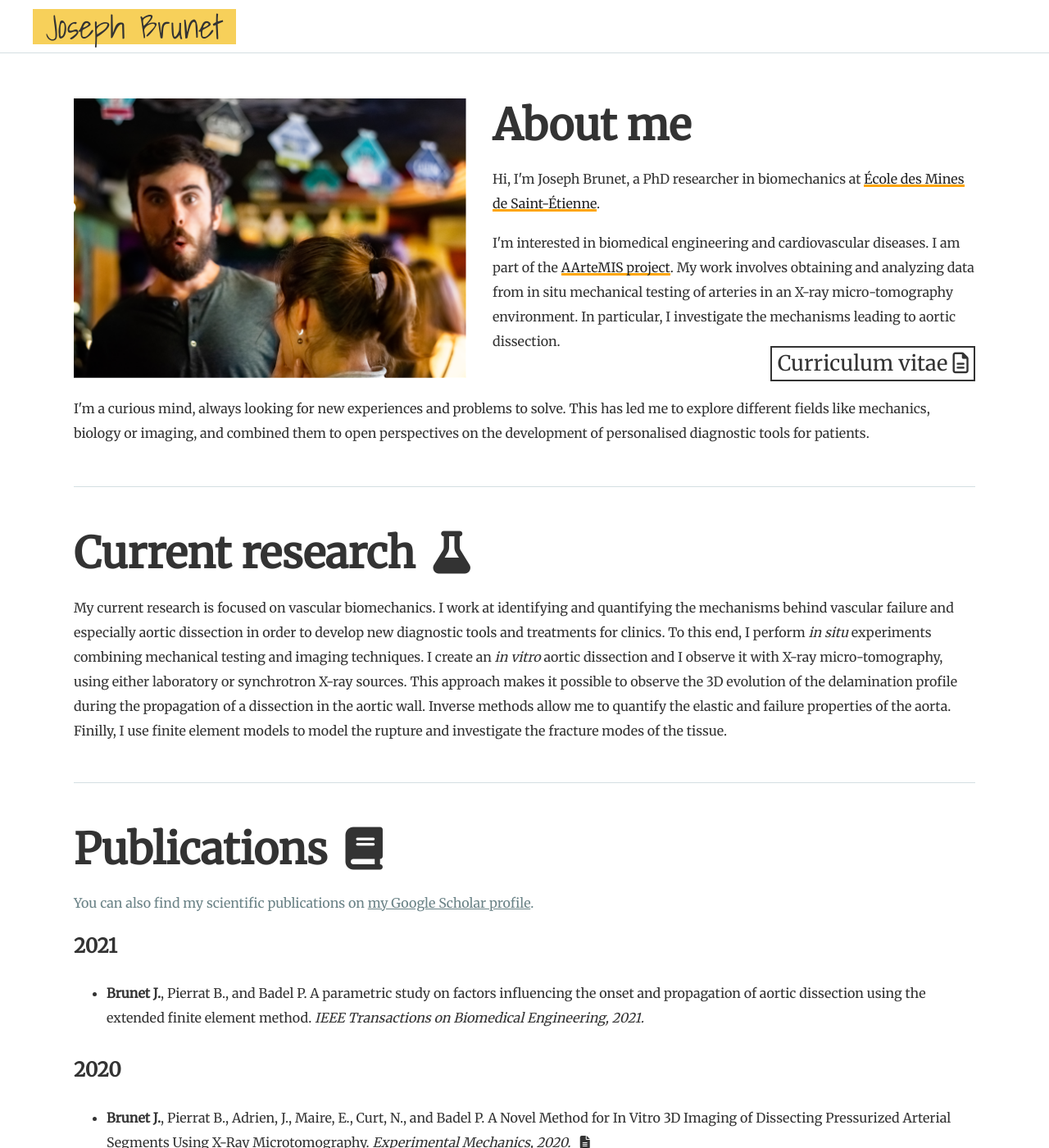
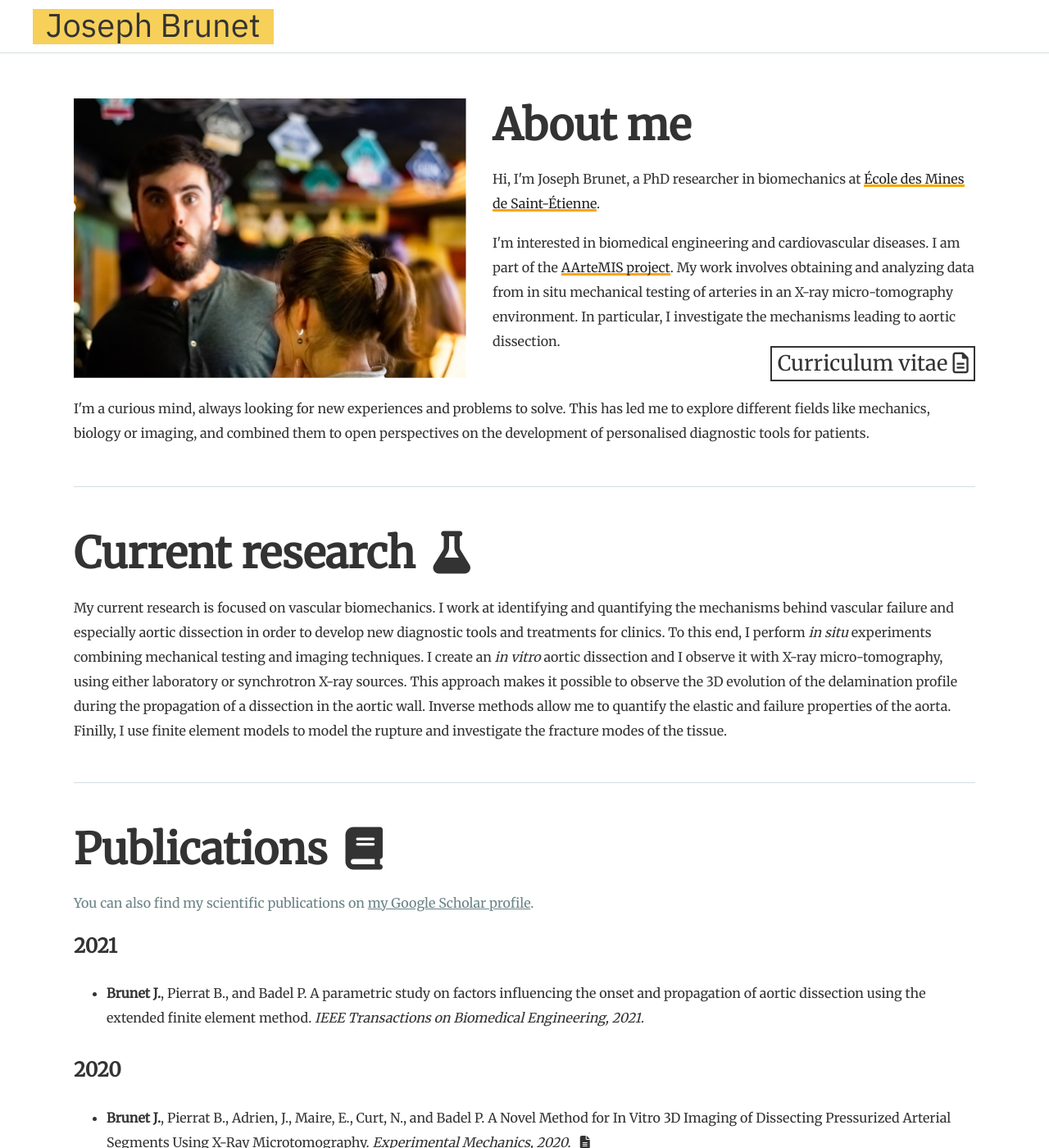
Before and after one commit to JosephBrunet/JosephBrunet.github.io, a Jekyll site: the page built from index.html, in a window 1280 px wide and 1400 px high. Shown: the whole window at 82% size. Built offline with Jekyll 4.4.1, drawn with Linux system fonts in a browser that asks for light colours; nearby versions of some CDN libraries; some web fonts are replaced.

Commit message:
Update header.scss

```diff
--- a/_sass/header.scss
+++ b/_sass/header.scss
@@ -69,7 +69,9 @@
 #logo-text {
 	position: relative;
 	height: 100%;
-	font-family: 'Shadows Into Light', 'Lobster', cursive;
+	font-family: 'IBM Plex Sans Arabic', sans-serif;
+	//font-family: 'Shadows Into Light', 'Lobster', cursive;
+
 	font-size: 2.5rem;
 	text-align: center;
 	display: flex;
```
